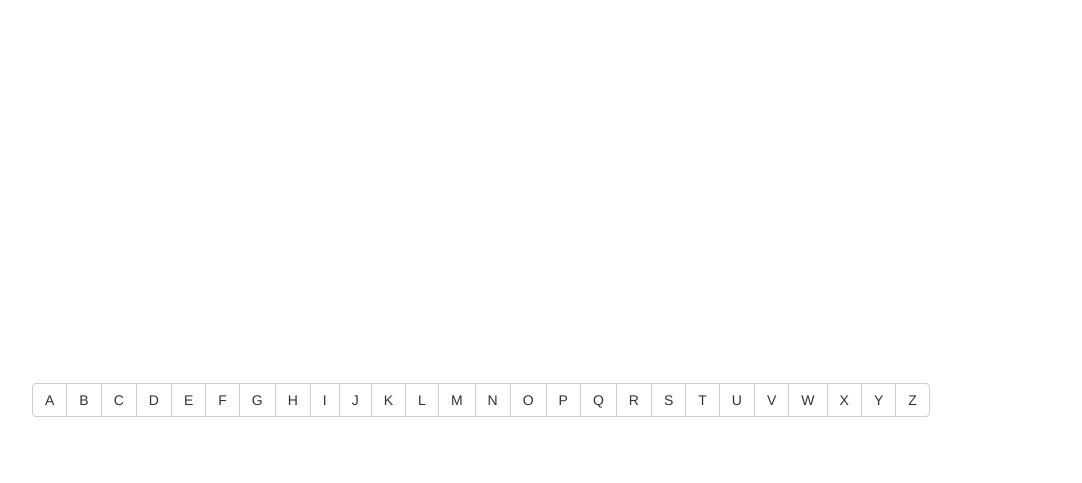
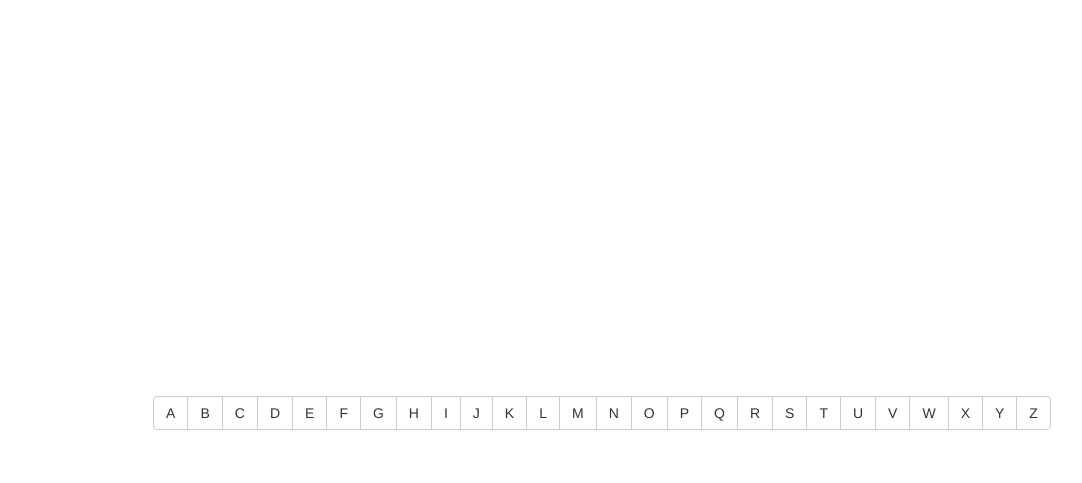
Before and after one commit to Tejas-Nanaware/Sign-Language-Tool, a PHP site: page /trytool.php in a window 1280 px wide. Shown: the part 73-556 px from the top of the page, without its empty margins (38-1120 px from the left). Run offline with PHP 8.4, Linux system fonts and the light colour scheme; some libraries are stand-ins or nearby versions.

Commit message:
CSS Fixes for A-Z links

```diff
--- a/css/trytool.css
+++ b/css/trytool.css
@@ -13,7 +13,8 @@
 	margin-left: 12.5%;
 	margin-right: 12.5%;
 }
-.accordion {
-  position: absolute;
-  margin-top: 80%;
+#buttonGroup.container {
+    text-align: center !important;
+    padding-top: 1% !important;
+    padding-bottom: 1% !important;
 }
--- a/trytool.php
+++ b/trytool.php
@@ -18,8 +18,8 @@
 		<div class="sketchfab">
 			<iframe class="myframe" src="" frameborder="0" allowvr allowfullscreen mozallowfullscreen="true" webkitallowfullscreen="true" onmousewheel=""></iframe>
 		</div>
-		<!--Accordion-->
-		<div class="container">
+
+		<div id="buttonGroup" class="container">
 			<div class="btn-group">
 				<a href="#" class="btn btn-default" role="button" data-url="5c84c18e3d574805b2a04bb0c80ef4bc/embed">A</a>
 				<a href="#" class="btn btn-default" role="button" data-url="3714a54a51f9400192b89adae7fc608a/embed">B</a>
```
